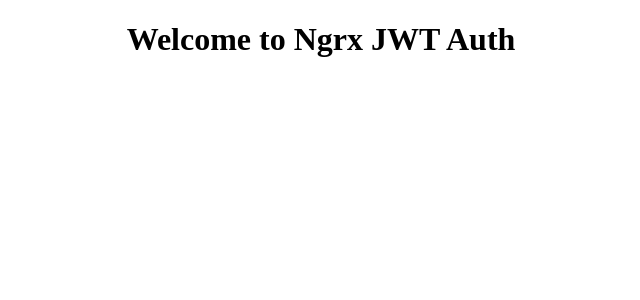
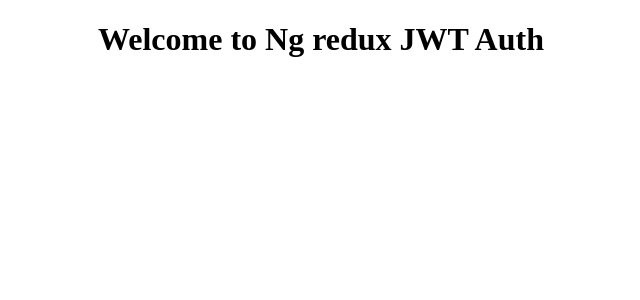
Before and after one commit to odiazjs/ng-redux-jwt, an Angular app: page / in a window 1280 px wide. Shown: the top 300 px of the page, without its empty margins (319-959 px from the left). Built offline with nearby package versions, Linux system fonts and the light colour scheme.

Commit message:
ng redux.

```diff
--- a/package.json
+++ b/package.json
@@ -27,6 +27,7 @@
   },
   "devDependencies": {
     "@angular-devkit/build-angular": "~0.6.0",
+    "@angular-redux/store": "^7.1.1",
     "@angular/cli": "~6.0.0",
     "@angular/compiler-cli": "^6.0.0",
     "@angular/language-service": "^6.0.0",
--- a/src/app/app.component.ts
+++ b/src/app/app.component.ts
@@ -6,7 +6,7 @@
   styleUrls: [ './app.component.css' ]
 } )
 export class AppComponent {
-  title = 'Ngrx JWT Auth';
+  title = 'Ng redux JWT Auth';
   constructor ( ) {
 
   }
```
Also changed, not shown: 2 other files (tests, documents, lock files or other folders).
